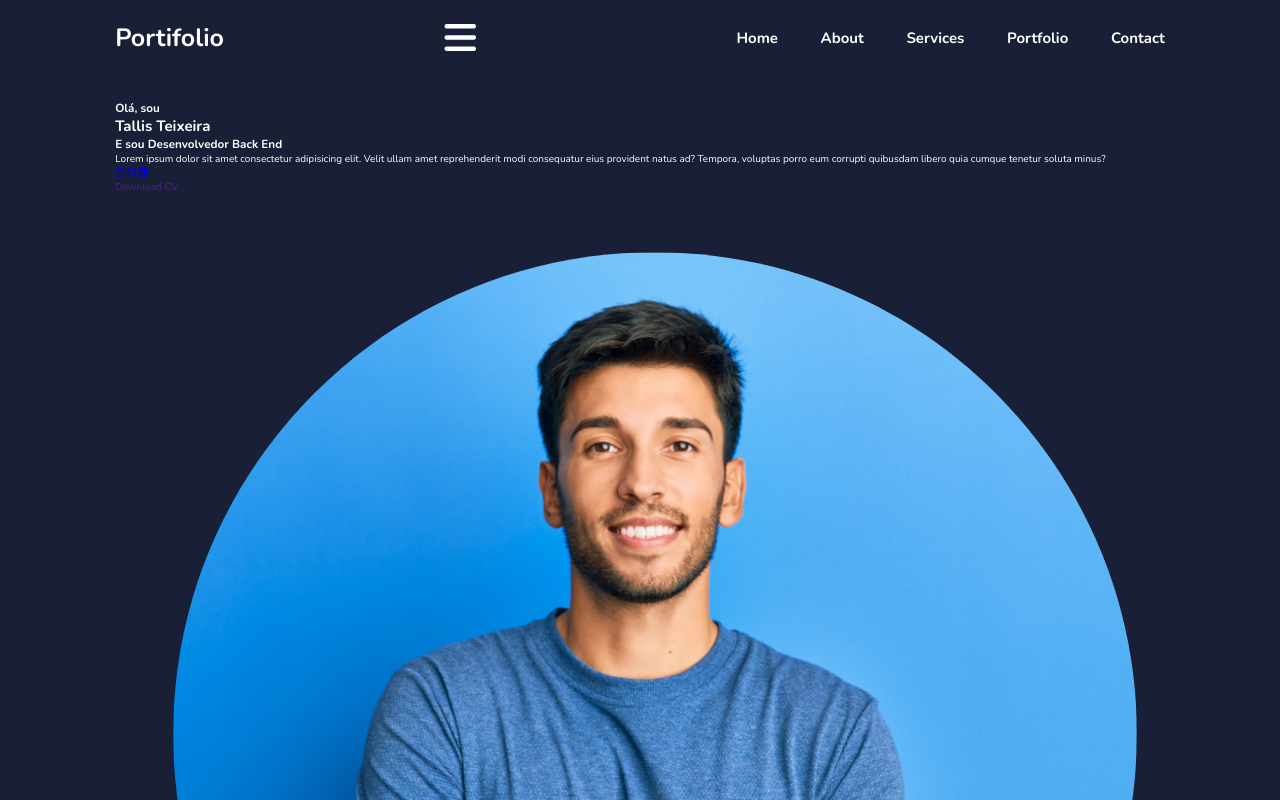
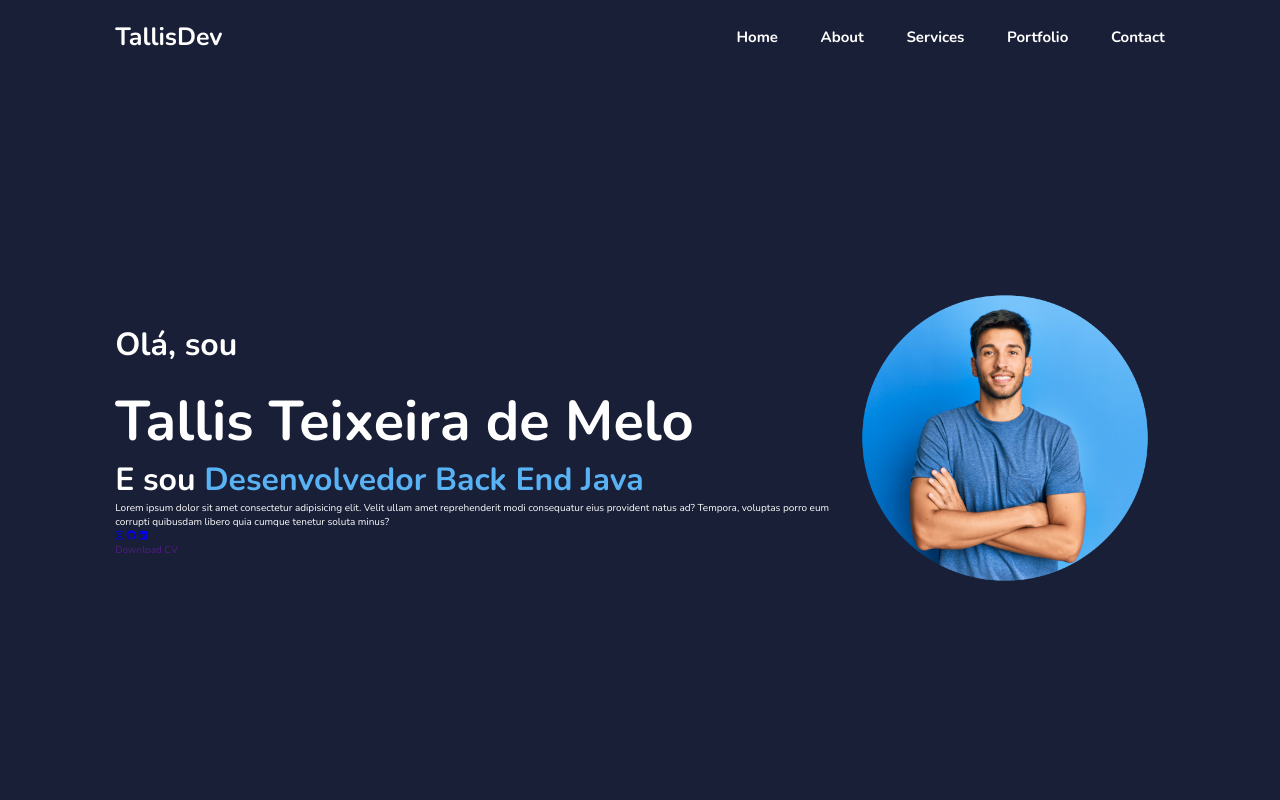
Before and after one commit to tallismelo07/projeto-de-portifolio-faculdade, a plain HTML site: page index.html in a window 1280 px wide. Shown: the top 800 px of the page. Drawn offline with nearby package versions, Linux system fonts and the light colour scheme; files that its build step writes are made by us from their sources.

Commit message:
Update no codigo
Melhorias entres outras coisa

```diff
--- a/css/style.css
+++ b/css/style.css
@@ -69,5 +69,35 @@ section {
 #menu-icon {
     font-size: 3.6rem;
     color: var(--text-color);
+    display: none;
+}
 
+.home {
+    display: flex;
+    justify-content: center;
+    align-items: center;
 }
+
+.home-content h3 {
+    font-size: 3.2rem;
+    font-weight: 700;
+}
+
+.home-content h3:nth-last-of-type(2) {
+    margin-bottom: 2rem;
+}
+
+span {
+    color: var(--main-color);
+}
+
+.home-content h1 {
+    font-size: 5.6rem;
+    font-weight: 700;
+    line-height: 1.3;
+}
+
+.home-img img {
+    width: 25vw;
+    animation: floatImage 4s ease-in-out infinite;
+}
--- a/index.html
+++ b/index.html
@@ -8,13 +8,13 @@
     <link rel="stylesheet" href="https://cdnjs.cloudflare.com/ajax/libs/font-awesome/6.6.0/css/all.min.css" integrity="sha512-Kc323vGBEqzTmouAECnVceyQqyqdsSiqLQISBL29aUW4U/M7pSPA/gEUZQqv1cwx4OnYxTxve5UMg5GT6L4JJg==" crossorigin="anonymous" referrerpolicy="no-referrer" />
 
     <!--CSS-->
-    <link rel="stylesheet" href="style.css">
+    <link rel="stylesheet" href="css/style.css">
     <link rel="shortcut icon" href="assets/favicon-tallis.png" type="image/x-icon">
     <title>Site Pessoal - Tallis Teixeira de Melo - Desenvolvedor Back End</title>
 </head>
 <body>
     <header class="header">
-        <a href="#" class="logo">Portifolio</a>
+        <a href="#" class="logo">TallisDev</a>
         <i class="fa-solid fa-bars" id="menu-icon"></i>
         <nav class="navbar">
             <a href="#home" class="active">Home</a>
@@ -28,8 +28,8 @@
     <section class="home" id="home">
         <div class="home-content">
             <h3>Olá, sou </h3>
-            <h1>Tallis Teixeira</h1>
-            <h3>E sou Desenvolvedor Back End</h3>
+            <h1>Tallis Teixeira de Melo</h1>
+            <h3>E sou <span>Desenvolvedor Back End Java</span></h3>
             <p>Lorem ipsum dolor sit amet consectetur adipisicing elit. Velit ullam amet reprehenderit modi consequatur eius provident natus ad? Tempora, voluptas porro eum corrupti quibusdam libero quia cumque tenetur soluta minus?</p>
 
             <div class="social-media">
```
